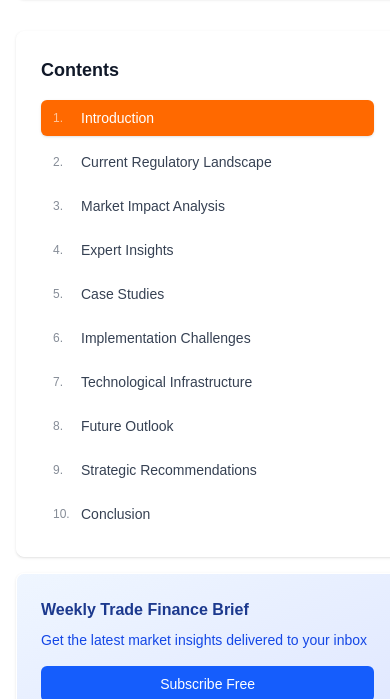
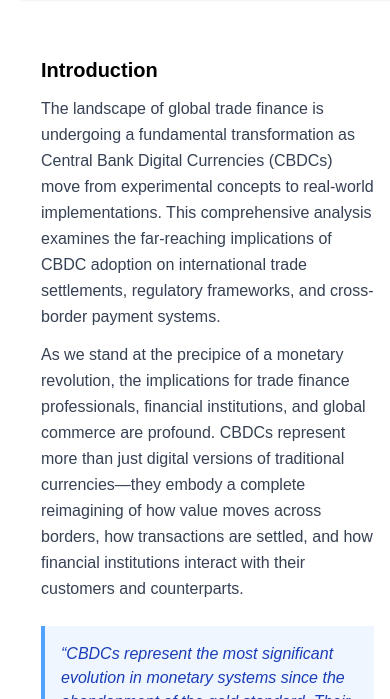
Before and after one commit to yogesh-bhandari07/tradeFinance, a Next.js app: page / in a window 390 px wide. Shown: the part 869-1568 px from the top of the page. Built offline with nearby package versions, Linux system fonts and the light colour scheme.

Commit message:
cta section added

```diff
--- a/src/features/homepage/Homepage.tsx
+++ b/src/features/homepage/Homepage.tsx
@@ -9,6 +9,7 @@ import ArticleInfo from "./components/articleinfo";
 import Contents from "./components/contentcart";
 import RelatedArticles from "./components/article";
 import { IndeterminateProgressBar } from "./components/progressbar";
+import CTA from "./components/cta";
 
 export default function Homepage() {
   return (
@@ -19,17 +20,18 @@ export default function Homepage() {
       <Hero />
       <div className="main-content max-w-7xl mx-auto px-4 sm:px-6 lg:px-8 mt-5">
         <div className="grid lg:grid-cols-4 gap-6">
-          <div className="lg:col-span-3">
+          <div className="lg:col-span-3 mb-3">
             <div className="mb-8">
               <BadgeNotification />
             </div>
 
             <div className="grid lg:grid-cols-4 gap-4">
               {/* Sticky sidebar that scrolls with body */}
-              <div className="lg:col-span-1 flex flex-col gap-4 sticky top-[100px] h-fit">
-                <Contents />
-                <SubscribeCard />
-              </div>
+           <div className="hidden lg:flex lg:col-span-1 flex-col gap-4 sticky top-[100px] h-fit">
+            <Contents />
+            <SubscribeCard />
+          </div>
+
 
               {/* Maintxt scrolls with body, but long content naturally scrolls */}
               <div className="lg:col-span-3">
@@ -38,6 +40,7 @@ export default function Homepage() {
             </div>
 
             <RelatedArticles />
+            <CTA/>
           </div>
 
     <div className="lg:col-span-1 flex flex-col gap-4 sticky top-[100px] h-fit mb-3">
```
